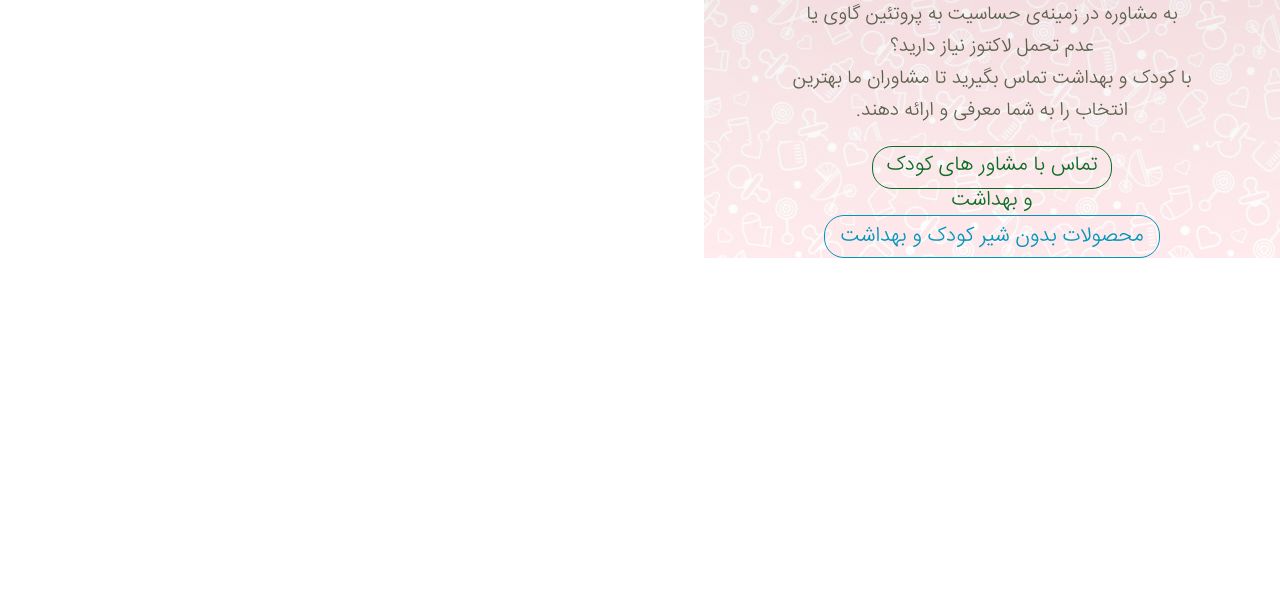
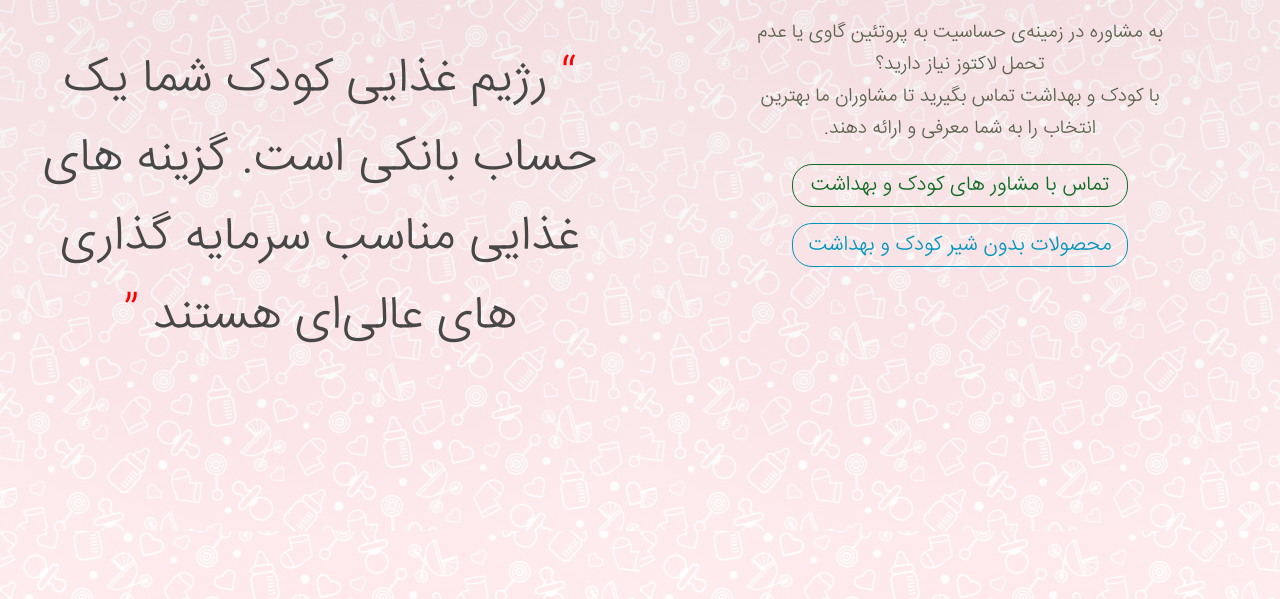
Before and after one commit to Afshar07/KOB-Landing-1, a plain HTML site: page index.html in a window 1280 px wide. Shown: the part 549-1148 px from the top of the page. Before the commit the page ends 807 px from the top, so only its background shows below. Drawn offline with Linux system fonts and the light colour scheme; files whose address does not match are found by name.

Commit message:
Add style to logo and blockquote

```diff
--- a/style.css
+++ b/style.css
@@ -18,11 +18,11 @@
 /* CSS Reset */
 html {
   width: 100%;
-  height: 100%;
+  height: max-content;
 }
 body {
   width: 100%;
-  height: 100vh;
+  height: 100%;
   margin: 0;
   padding: 0;
   font-family: "iranSans", sans-serif;
@@ -35,6 +35,9 @@ body {
     height: 100vh;
     padding: 0;
     margin: 0;
+  }
+  .logo {
+    display: none;
   }
   .dlogo {
     display: none;
@@ -89,35 +92,48 @@ body {
   }
   body {
     width: 100%;
-    height: 100vh;
-  }
-  .mcontainer {
-    display: flex;
-  }
-  .lSection {
-    width: 55%;
-  }
-  .rSection {
-    width: 45%;
-    direction: rtl;
-    display: flex;
-    flex-direction: column;
-    align-items: center;
-    /* background-image: url(images/bg-pattern-desktop.svg); */
+    height: max-content;
     background: linear-gradient(
         0deg,
         rgba(255, 255, 255, 0.75),
         rgba(228, 228, 228, 0.75)
       ),
       url("images/BG-test.jpg");
+  }
+  .logo {
+    width: 100%;
+    display: flex;
+    justify-content: center;
+    margin-top: 1rem;
+  }
+  .mcontainer {
+    display: flex;
+    justify-content: center;
+    height: 100%;
+  }
+  .lSection {
+    width: 50%;
+    height: 100vh;
+    display: flex;
+    align-items: center;
+    justify-content: center;
+  }
+  .rSection {
+    width: 50%;
+    direction: rtl;
+    display: flex;
+    flex-direction: column;
+    align-items: center;
+    /* background-image: url(images/bg-pattern-desktop.svg); */
 
     background-repeat: repeat;
-
   }
   .desktopPic {
-    width: 100%;
-    height: 100vh;
+    width: 90%;
+    height: 80vh;
     filter: brightness(80%);
+    border-radius: 50px;
+    padding: 1rem;
   }
   .title {
     text-align: center;
@@ -141,7 +157,6 @@ body {
   }
   .dlogo {
     padding: 1rem;
-    width: 30%;
     height: max-content;
   }
   .detailsText {
@@ -149,10 +164,10 @@ body {
     text-align: center;
     width: 70%;
     font-weight: 300;
-    color: #5C604D;
+    color: #5c604d;
   }
   #contact-us {
-    width: 15rem;
+    width: 21rem;
     height: 2.7rem;
     font-size: 1.3rem;
     border: none;
@@ -163,16 +178,16 @@ body {
     color: #0d6b23;
     cursor: pointer;
     outline: none;
-    transition: all .3s;
+    transition: all 0.3s;
     margin-bottom: 1rem;
     text-align: center;
   }
-  #contact-us:hover{
+  #contact-us:hover {
     background-color: #068f26a2;
     color: white;
     border: none;
   }
-  #shop{
+  #shop {
     text-align: center;
     width: 21rem;
     height: 2.7rem;
@@ -185,11 +200,25 @@ body {
     color: #0096bb;
     cursor: pointer;
     outline: none;
-    transition: all .3s;
+    transition: all 0.3s;
   }
-  #shop:hover{
+  #shop:hover {
     background-color: #0096bb94;
     color: white;
     border: none;
   }
+  blockquote {
+    direction: rtl;
+    text-align: center;
+    font-size: 3rem;
+    color: rgb(71, 71, 71);
+  }
+  blockquote::before {
+    content: "\201C";
+    color: red;
+  }
+  blockquote::after {
+    content: "\201D";
+    color: red;
+  }
 }
```
